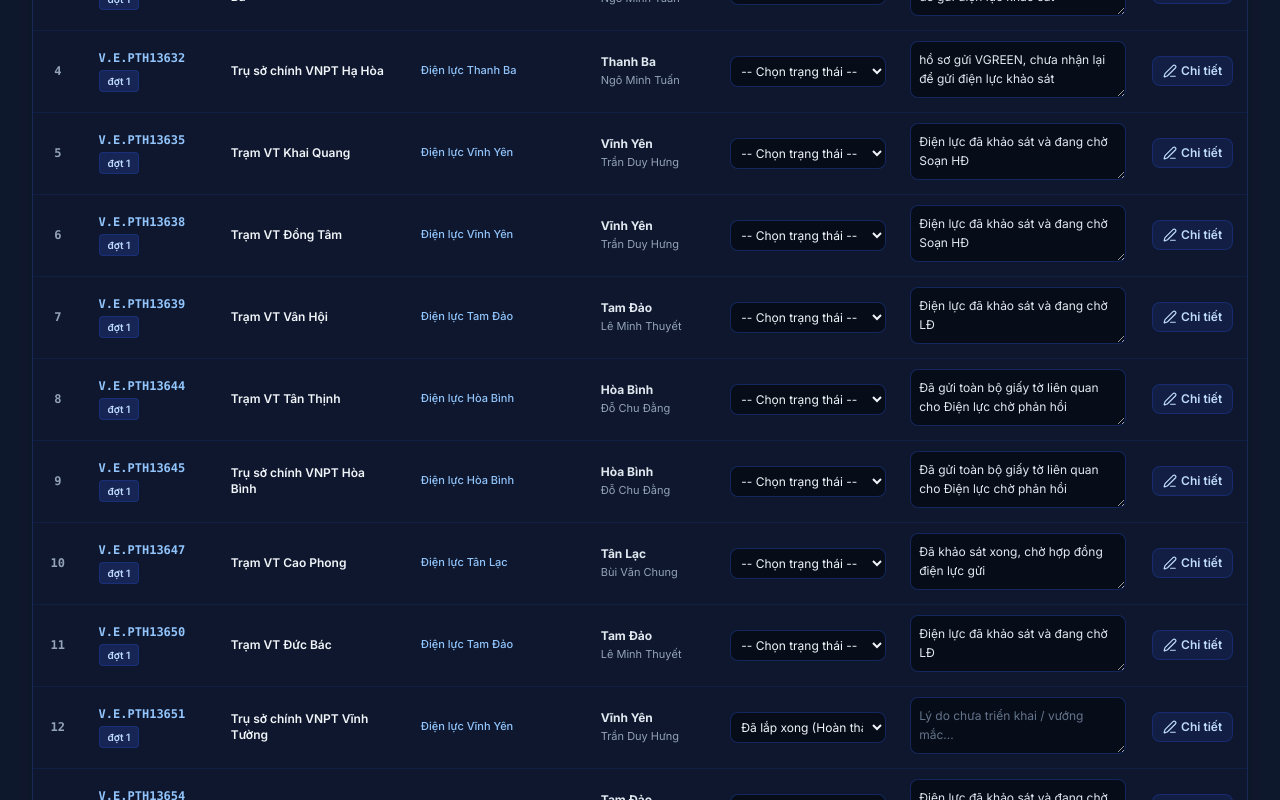
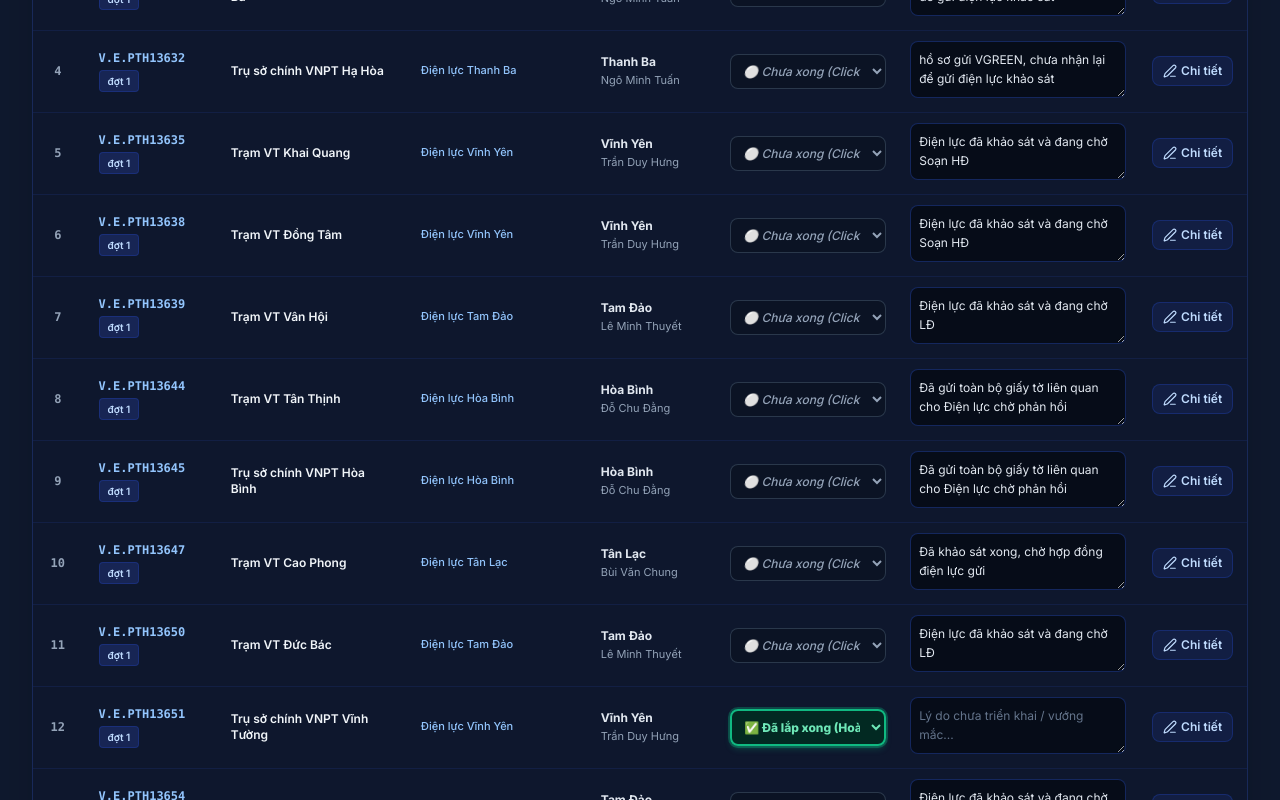
Before and after one commit to ttkdvp-prog/tudoipin, a React (Vite) app: page / in a window 1280 px wide. Shown: the part 1400-2200 px from the top of the page. Built offline with nearby package versions, Linux system fonts and the light colour scheme; the HTML template or start-up script is replaced by a standard one.

Commit message:
feat: Add prominent green highlight for completed power status and muted 'Chưa xong' placeholder for incomplete items

```diff
--- a/src/components/EveProgressTab.jsx
+++ b/src/components/EveProgressTab.jsx
@@ -576,19 +576,49 @@ export default function EveProgressTab({ stations, onSelectStation, onUpdateStat
 
                       {/* Editable Column 1: Lắp điện */}
                       <td className="py-2.5 px-3">
-                        <select
-                          value={rowEditState.lap_dien}
-                          onChange={(e) => handleInlineChange(stationId, 'lap_dien', e.target.value)}
-                          className="w-full p-1.5 bg-[#060c18] border border-blue-900/60 hover:border-blue-500/60 focus:border-blue-400 rounded-lg text-xs text-slate-100 focus:outline-none transition-colors"
-                        >
-                          <option value="" className="bg-[#0b132b]">-- Chọn trạng thái --</option>
-                          <option value="Đã lắp xong" className="bg-[#0b132b]">Đã lắp xong (Hoàn thành)</option>
-                          <option value="Điện lực đã khảo sát và soạn HĐ" className="bg-[#0b132b]">Khảo sát & soạn HĐ</option>
-                          <option value="Đã khảo sát xong, chờ hợp đồng điện lực gửi" className="bg-[#0b132b]">Chờ hợp đồng gửi</option>
-                          <option value="Điện lực đang khảo sát" className="bg-[#0b132b]">Đang khảo sát</option>
-                          <option value="Hồ sơ gửi VGREEN, chưa nhận lại" className="bg-[#0b132b]">Chờ phản hồi VGREEN</option>
-                          <option value="Vướng mặt bằng / thi công" className="bg-[#0b132b]">Vướng mặt bằng / thi công</option>
-                        </select>
+                        {(() => {
+                          const val = (rowEditState.lap_dien || '').trim();
+                          const lower = val.toLowerCase();
+                          let styleClass = 'bg-[#0b1324] text-slate-400 italic border border-slate-700/80 hover:border-slate-500 font-medium';
+
+                          if (lower.includes('lắp xong') || lower.includes('đóng điện') || lower.includes('nghiệm thu') || lower.includes('hoàn thành')) {
+                            styleClass = 'bg-emerald-950/90 text-emerald-300 border-2 border-emerald-500 font-extrabold shadow-md shadow-emerald-500/25 ring-2 ring-emerald-500/30';
+                          } else if (lower.includes('vướng') || lower.includes('chưa nhận') || lower.includes('mặt bằng') || lower.includes('cắt tường')) {
+                            styleClass = 'bg-amber-950/90 text-amber-300 border border-amber-500/80 font-bold';
+                          } else if (val && !lower.includes('chưa')) {
+                            styleClass = 'bg-blue-950/90 text-blue-200 border border-blue-500/70 font-semibold';
+                          }
+
+                          return (
+                            <select
+                              value={rowEditState.lap_dien || ''}
+                              onChange={(e) => handleInlineChange(stationId, 'lap_dien', e.target.value)}
+                              className={`w-full p-2 rounded-lg text-xs focus:outline-none transition-all duration-200 cursor-pointer ${styleClass}`}
+                            >
+                              <option value="" className="bg-[#0b132b] text-slate-400 italic font-normal">
+                                ⚪ Chưa xong (Click để chọn)
+                              </option>
+                              <option value="Đã lắp xong" className="bg-[#0b132b] text-emerald-400 font-bold">
+                                ✅ Đã lắp xong (Hoàn thành)
+                              </option>
+                              <option value="Điện lực đã khảo sát và soạn HĐ" className="bg-[#0b132b] text-blue-300">
+                                ⚡ Điện lực đã khảo sát & soạn HĐ
+                              </option>
+                              <option value="Đã khảo sát xong, chờ hợp đồng điện lực gửi" className="bg-[#0b132b] text-cyan-300">
+                                📄 Chờ hợp đồng điện lực gửi
+                              </option>
+                              <option value="Điện lực đang khảo sát" className="bg-[#0b132b] text-amber-300">
+                                🔍 Điện lực đang khảo sát
+                              </option>
+                              <option value="Hồ sơ gửi VGREEN, chưa nhận lại" className="bg-[#0b132b] text-indigo-300">
+                                🕒 Chờ phản hồi VGREEN
+                              </option>
+                              <option value="Vướng mặt bằng / thi công" className="bg-[#0b132b] text-amber-400 font-bold">
+                                ⚠️ Vướng mặt bằng / thi công
+                              </option>
+                            </select>
+                          );
+                        })()}
                       </td>
 
                       {/* Editable Column 2: Lý do chưa triển khai */}
```
